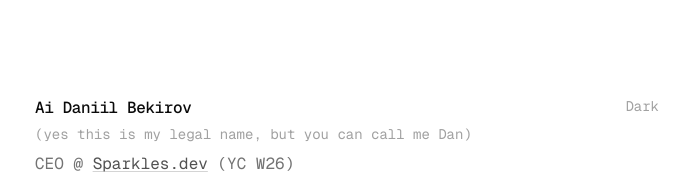
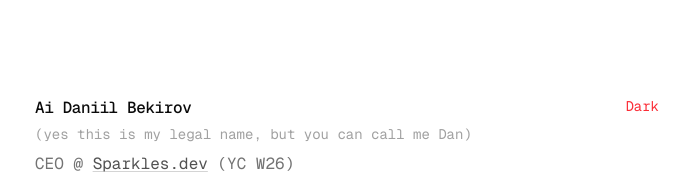
Before and after one commit to Texseractrum/me, a Next.js app: page / in a window 1280 px wide. Shown: the top 186 px of the page, without its empty margins (293-983 px from the left). Built offline with nearby package versions, Linux system fonts and the light colour scheme; no server answers; the database is empty.

Commit message:
style: update theme toggle button color to red variant ✨
Co-Authored-By: Notd <texseractrum@gmail.com>

```diff
--- a/components/theme-toggle.tsx
+++ b/components/theme-toggle.tsx
@@ -24,7 +24,7 @@ export function ThemeToggle() {
   return (
     <button
       onClick={() => setTheme(isDark ? "light" : "dark")}
-      className="font-mono text-sm text-neutral-400 transition-colors duration-200 hover:text-black dark:hover:text-white"
+      className="font-mono text-sm text-red-500 transition-colors duration-200 hover:text-red-700 dark:text-red-500 dark:hover:text-red-400"
       aria-label="Toggle theme"
     >
       {isDark ? "Light" : "Dark"}
```
